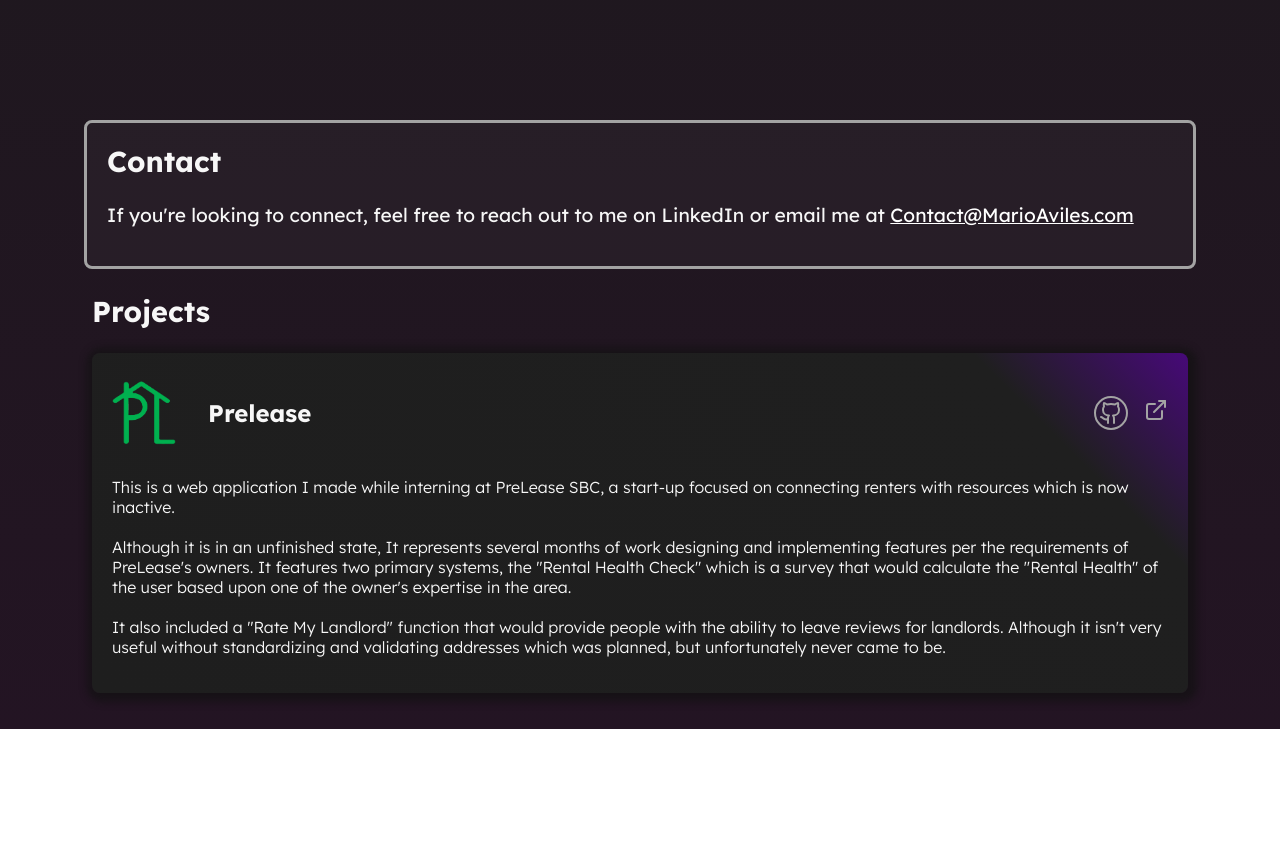
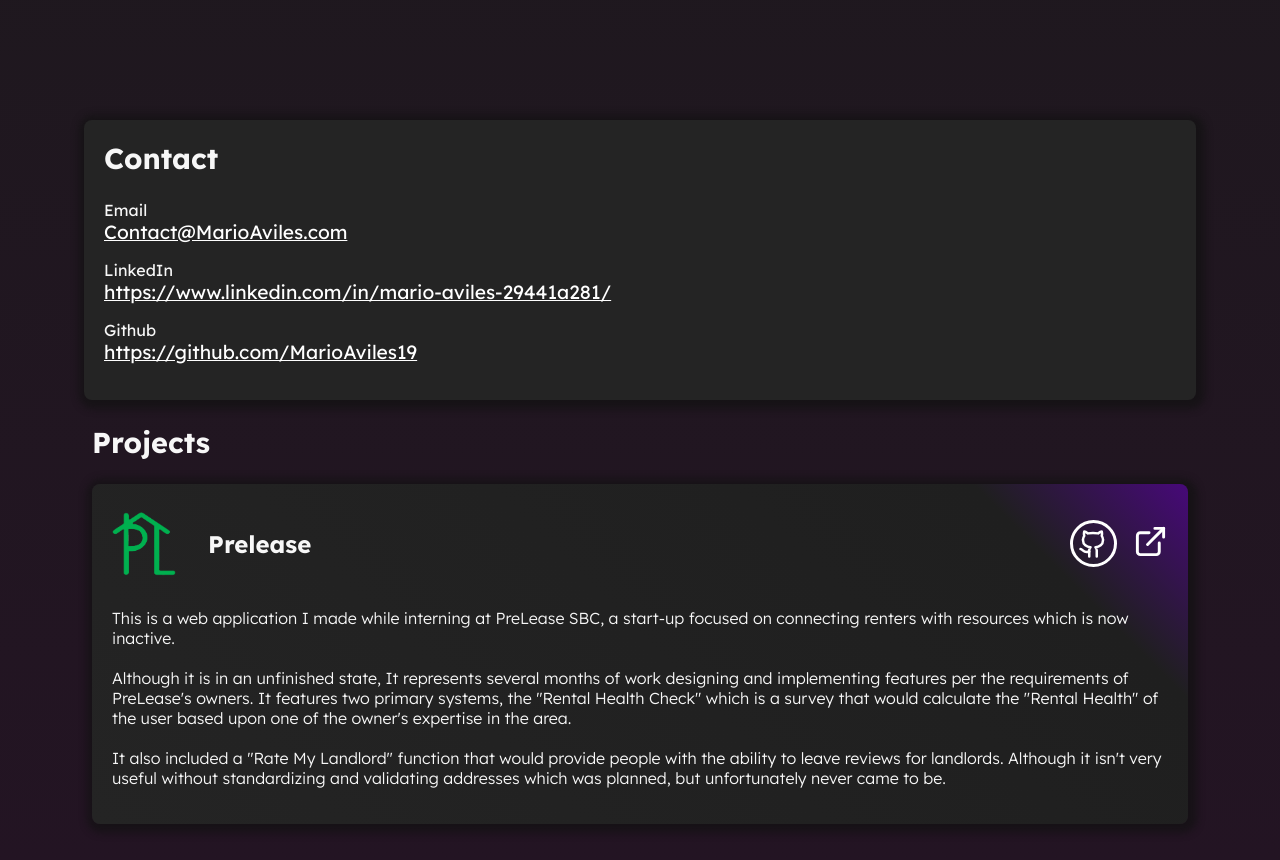
Before and after one commit to MarioAviles19/Portfolio, a SvelteKit app: page / in a window 1280 px wide. Shown: the part 740-1600 px from the top of the page. Before the commit the page ends 1469 px from the top, so only its background shows below. Built offline with nearby package versions, Linux system fonts and the light colour scheme.

Commit message:
Updated styles

```diff
--- a/src/routes/+page.svelte
+++ b/src/routes/+page.svelte
@@ -44,9 +44,16 @@
 
 <div class="contactInfo card">
     <h2>Contact</h2>
-    <p>If you're looking to connect, feel free to reach out to me on LinkedIn or email me at
-        <a href="mailto:contact@marioaviles.com">Contact@MarioAviles.com</a>
-    </p>
+    <div class="">
+        <span class="smallHeading">Email</span>
+        <div class="contactLink"><a href="mailto:contact@marioaviles.com">Contact@MarioAviles.com</a></div>
+        <span class="smallHeading">LinkedIn</span>
+        <div class="contactLink"><a href="https://www.linkedin.com/in/mario-aviles-29441a281/">https://www.linkedin.com/in/mario-aviles-29441a281/</a></div>
+        <span class="smallHeading">Github</span>
+        <div class="contactLink">
+            <a  href="https://github.com/MarioAviles19">https://github.com/MarioAviles19</a>
+        </div>
+    </div>
 </div>
 
 <div class="projects">
@@ -64,10 +71,10 @@
 
             <div class="links">
                 <a target="_blank" href="https://github.com/MarioAviles19/PreLease" class="githubIcon">
-                    <Github color="rgb(163, 163, 163)" />
+                    <Github size={30} />
                 </a>
                 <a href="https://pl-rhc-data.firebaseapp.com" class="externIcon">
-                    <ExternalLink />
+                    <ExternalLink size={35}/>
                 </a>
             </div>
         </div>
@@ -105,7 +112,15 @@
     h2{
         margin-top: 0;
     }
-
+    .smallHeading{
+        font-size: medium;
+        margin-bottom: 0;
+        display: block;
+    }
+    .contactLink{
+        margin-bottom: 1rem;
+        display: block;
+    }
     .name{
         color:#00000000;
         background:linear-gradient(-45deg, rgb(206, 61, 255), orange);
@@ -178,7 +193,7 @@
         padding: .25rem;
 
         border-radius: .5rem;
-        background: linear-gradient(45deg, rgb(30, 30, 30) 0%, rgb(31, 31, 31) 85%, rgba(71,9,121,1) 100%, rgba(255,94,0,1) 100%);
+        background: linear-gradient(45deg, rgb(36, 36, 36) 0%, rgb(31, 31, 31) 85%, rgba(71,9,121,1) 100%, rgba(255,94,0,1) 100%);
         background-position: left top;
         transition: all 250ms ease;
         box-shadow: 2px 2px 7px 7px rgba(17, 17, 17, 0.639);
@@ -196,9 +211,10 @@
         padding: 1.25rem;
 
         border-radius: .5rem;
-        border: rgb(163, 163, 163) 3px solid;
-        background-color: rgba(255, 255, 255, 0.033);
+        background-color: rgb(36, 36, 36);
         transition: all 250ms ease;
+        box-shadow: 2px 2px 7px 7px rgba(17, 17, 17, 0.639);
+
         margin: 1rem 0;
     }
     .card:hover{
@@ -244,8 +260,8 @@
         width:fit-content;
     }
     .githubIcon{
-        padding:.2rem;
-        border: rgb(163, 163, 163) solid 2px;
+        padding:.35rem;
+        border: white solid 3px;
         border-radius: 99rem;
         display: flex;
         align-items: center;
@@ -267,7 +283,7 @@
     }
     .externIcon{
 
-        color: rgb(163, 163, 163);
+        color: white;
         margin-right:1rem;
 
     }
```
